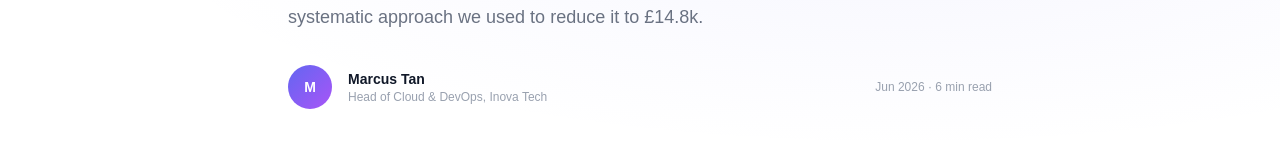
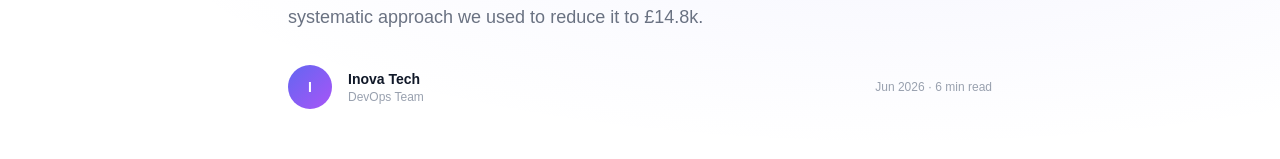
Before and after one commit to alvinotechnologies/web, a Next.js app: page /blog/devops-cost-optimisation in a window 1280 px wide. Shown: the part 427-586 px from the top of the page. Built offline with nearby package versions, Linux system fonts and the light colour scheme.

Commit message:
fix: remove Pavan Kumar name, replace fictional team names with Inova Tech, update stats to startup-realistic numbers

```diff
--- a/src/app/about/page.tsx
+++ b/src/app/about/page.tsx
@@ -20,7 +20,7 @@ const whyChoose = [
   {
     icon: "🏆",
     title: "Proven Track Record",
-    desc: "200+ products delivered across fintech, healthcare, logistics, e-commerce, and enterprise SaaS. We've seen what works — and what doesn't.",
+    desc: "Every project we ship is treated like our own product — built with care, speed, and a long-term mindset.",
   },
   {
     icon: "⚡",
--- a/src/app/blog/data.ts
+++ b/src/app/blog/data.ts
@@ -18,8 +18,8 @@ export const posts: Post[] = [
     excerpt: "An honest deep-dive into the trade-offs of RSC adoption — what worked, what surprised us, and what we'd do differently on the next engagement.",
     date: "Oct 2026",
     read: "6 min read",
-    author: "Priya Nair",
-    authorRole: "CTO, Inova Tech",
+    author: "Inova Tech",
+    authorRole: "Engineering Team",
     content: `
 React Server Components (RSC) fundamentally change how we think about data fetching in React applications. After adopting them across three client portal projects in 2026, here's what we learned.
 
@@ -57,8 +57,8 @@ The key discipline: decide the server/client boundary upfront and document it. D
     excerpt: "Inova Tech's product team shares the architectural decisions that kept the platform stable when traffic surged unexpectedly — and the ones that didn't.",
     date: "Sep 2026",
     read: "8 min read",
-    author: "Daniel Owusu",
-    authorRole: "Head of Product, Inova Tech",
+    author: "Inova Tech",
+    authorRole: "Product Team",
     content: `
 When a logistics SaaS client hit 10,000 active users six weeks ahead of forecast, we found out quickly which of our architectural bets were right and which were expensive lessons.
 
@@ -94,8 +94,8 @@ The hardest scaling problem wasn't technical — it was communication. At 3 engi
     excerpt: "A practical walkthrough of how we wrapped an on-premise ERP with an LLM layer to unlock natural-language reporting for 800 employees.",
     date: "Aug 2026",
     read: "10 min read",
-    author: "Sofia Rossi",
-    authorRole: "Head of AI, Inova Tech",
+    author: "Inova Tech",
+    authorRole: "AI & Engineering Team",
     content: `
 The client had an on-premise ERP running on Oracle E-Business Suite. It had 14 years of operational data, 800 employees who needed insights from it, and a BI team fielding 60 ad-hoc report requests a week. They wanted natural-language querying. Here's what we built.
 
@@ -135,8 +135,8 @@ This Text-to-SQL + RAG pattern works for any structured data store with a descri
     excerpt: "We upgraded five production apps from Next.js 14/15 to 16. Here are the real-world breaking changes, migration patterns, and the features worth the effort.",
     date: "Oct 2026",
     read: "7 min read",
-    author: "Priya Nair",
-    authorRole: "CTO, Inova Tech",
+    author: "Inova Tech",
+    authorRole: "Engineering Team",
     content: `
 Next.js 16 is the biggest release since the App Router landed. We've now upgraded five production applications and have a clear picture of what's genuinely better and where the migration pain is real.
 
@@ -175,8 +175,8 @@ Total migration time across our five apps: 2–8 hours each, depending on custom
     excerpt: "Cold start times were killing our client's user retention. Here are the specific techniques — from lazy loading to Hermes bytecode — that fixed it.",
     date: "Jul 2026",
     read: "5 min read",
-    author: "Marcus Tan",
-    authorRole: "Head of Cloud & DevOps, Inova Tech",
+    author: "Inova Tech",
+    authorRole: "DevOps Team",
     content: `
 A retail client came to us with a React Native app that took 4.2 seconds to first interactive on mid-range Android devices. After three weeks of profiling and optimisation, we got it to 1.6 seconds. Here's exactly what we did.
 
@@ -218,8 +218,8 @@ The client saw a 12% improvement in day-1 retention the week after the release.
     excerpt: "A forensic review of a £28k/month AWS bill found waste everywhere. Here's the systematic approach we used to reduce it to £14.8k.",
     date: "Jun 2026",
     read: "6 min read",
-    author: "Marcus Tan",
-    authorRole: "Head of Cloud & DevOps, Inova Tech",
+    author: "Inova Tech",
+    authorRole: "DevOps Team",
     content: `
 A scale-up came to us with a £28,000/month AWS bill that had grown 3x in 18 months while their user base had only grown 1.8x. This is a familiar pattern: infrastructure provisioned generously during a funding round and never revisited.
 
--- a/src/app/contact/page.tsx
+++ b/src/app/contact/page.tsx
@@ -7,7 +7,7 @@ export const metadata: Metadata = {
 };
 
 const offices = [
-  { city: "India", name: "Pavan Kumar", address: "Bangalore, India", email: "information.inova@gmail.com", phone: "+91 8925246499" },
+  { city: "India", address: "Bangalore, India", email: "information.inova@gmail.com", phone: "+91 8925246499" },
 ];
 
 const faqs = [
@@ -97,8 +97,7 @@ export default function ContactPage() {
               <h2 className="text-xl font-extrabold text-gray-900 mb-5">Our Office</h2>
               {offices.map(o => (
                 <div key={o.city} className="mb-5 rounded-2xl bg-white border border-gray-100 p-6 shadow-sm hover:shadow-md transition-shadow">
-                  <p className="text-xs font-bold text-indigo-600 uppercase tracking-widest mb-1">{o.city}</p>
-                  <p className="text-sm font-semibold text-gray-900 mb-1">{o.name}</p>
+                  <p className="text-xs font-bold text-indigo-600 uppercase tracking-widest mb-2">{o.city}</p>
                   <p className="text-sm text-gray-600 mb-3">{o.address}</p>
                   <a href={`mailto:${o.email}`} className="block text-sm font-semibold text-gray-900 hover:text-indigo-600 transition-colors">{o.email}</a>
                   <a href={`tel:${o.phone.replace(/\s/g,"")}`} className="block text-sm text-gray-500 hover:text-indigo-600 transition-colors">{o.phone}</a>
--- a/src/app/page.tsx
+++ b/src/app/page.tsx
@@ -181,7 +181,7 @@ export default function Home() {
             <div className="mt-10 lg:hidden">
               {/* Stats row */}
               <div className="grid grid-cols-4 gap-3 text-center mb-6">
-                {[{v:"200+",l:"Projects"},{v:"120+",l:"Clients"},{v:"12+",l:"Years"},{v:"99.9%",l:"Uptime"}].map(s=>(
+                {[{v:"20+",l:"Projects"},{v:"15+",l:"Clients"},{v:"2026",l:"Founded"},{v:"99.9%",l:"Uptime"}].map(s=>(
                   <div key={s.l}>
                     <p className="text-lg font-extrabold text-gray-900">{s.v}</p>
                     <p className="text-[11px] text-gray-400 mt-0.5">{s.l}</p>
@@ -223,7 +223,7 @@ export default function Home() {
                 <p className="text-sm font-bold text-gray-900">Build. Innovate. Grow.</p>
                 <p className="text-[11px] text-gray-400 mb-4">All your digital products in one place.</p>
                 <div className="grid grid-cols-4 gap-1.5 mb-4 text-center">
-                  {[{v:"32",l:"Projects"},{v:"18",l:"Apps"},{v:"80+",l:"Clients"},{v:"99.9%",l:"Uptime"}].map(k=>(
+                  {[{v:"20+",l:"Projects"},{v:"10+",l:"Apps"},{v:"15+",l:"Clients"},{v:"99.9%",l:"Uptime"}].map(k=>(
                     <div key={k.l} className="rounded-xl bg-indigo-50 py-2 px-0.5">
                       <p className="text-xs font-extrabold text-indigo-700">{k.v}</p>
                       <p className="text-[8px] text-gray-400 mt-0.5">{k.l}</p>
@@ -428,7 +428,7 @@ export default function Home() {
             <p className="text-xs font-bold tracking-[0.3em] text-indigo-600 uppercase mb-3">Our Process</p>
             <h2 className="text-3xl font-extrabold text-gray-900 sm:text-4xl">How We Deliver</h2>
             <p className="mt-4 max-w-xl mx-auto text-gray-500">
-              A transparent, repeatable delivery process refined across 200+ engagements.
+              A transparent, repeatable delivery process built from day one with clarity and speed.
             </p>
           </div>
           <div className="grid gap-6 sm:grid-cols-2 lg:grid-cols-5">
--- a/src/app/services/page.tsx
+++ b/src/app/services/page.tsx
@@ -122,7 +122,7 @@ export default function ServicesPage() {
           <div className="text-center mb-14">
             <p className="text-xs font-bold tracking-[0.3em] text-indigo-600 uppercase mb-3">How We Work</p>
             <h2 className="text-3xl font-extrabold text-gray-900 sm:text-4xl">Our Delivery Process</h2>
-            <p className="mt-4 max-w-2xl mx-auto text-gray-500">A repeatable, transparent process refined across 200+ engagements.</p>
+            <p className="mt-4 max-w-2xl mx-auto text-gray-500">A repeatable, transparent process built from day one with clarity and speed.</p>
           </div>
           <div className="grid gap-6 sm:grid-cols-2 lg:grid-cols-5">
             {process.map(p => (
--- a/src/app/solutions/page.tsx
+++ b/src/app/solutions/page.tsx
@@ -108,7 +108,7 @@ export default function SolutionsPage() {
             <p className="text-xs font-bold tracking-[0.3em] text-indigo-600 uppercase mb-3">Why Choose Inova Tech</p>
             <h2 className="text-3xl font-extrabold text-gray-900 sm:text-4xl">What Sets Us Apart</h2>
             <p className="mt-4 max-w-2xl mx-auto text-gray-500">
-              We&apos;ve refined our approach across 200+ projects in 15+ industries.
+              We&apos;ve refined our approach across every project we take on.
               Here&apos;s what clients consistently tell us makes the difference.
             </p>
           </div>
```
